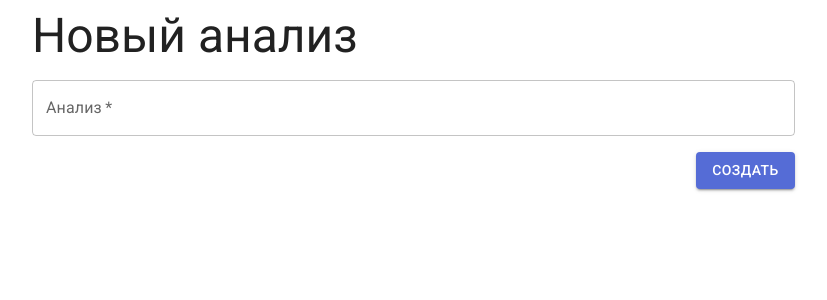
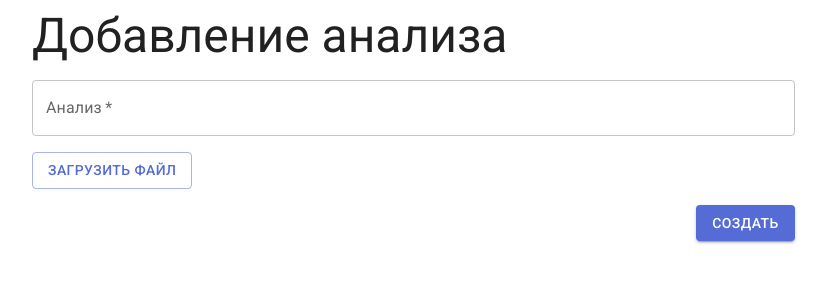
Before and after one commit to Metastasis/foxdox, a React (Create React App) app in the folder packages/frontend/: page /analysis/new in a window 1280 px wide. Shown: the top 300 px of the page, without its empty margins (32-859 px from the left). Built offline with nearby package versions, Linux system fonts and the light colour scheme.

Commit message:
Доработки

```diff
--- a/packages/frontend/package.json
+++ b/packages/frontend/package.json
@@ -29,6 +29,7 @@
   },
   "devDependencies": {
     "@anatine/zod-mock": "^1.0.1",
+    "@types/faker": "^5.5.9",
     "@types/react-router-dom": "^5.3.1",
     "faker": "^5.5.3",
     "msw": "^0.35.0"
--- a/packages/frontend/src/analysis/Analysis.tsx
+++ b/packages/frontend/src/analysis/Analysis.tsx
@@ -4,6 +4,7 @@ import Container from '@mui/material/Container';
 import FormControl from '@mui/material/FormControl';
 import TextField from '@mui/material/TextField';
 import Typography from '@mui/material/Typography';
+import Box from '@mui/material/Box';
 import LocalizationProvider from '@mui/lab/LocalizationProvider';
 import ruLocale from 'date-fns/locale/ru';
 import AdapterDateFns from '@mui/lab/AdapterDateFns';
@@ -13,6 +14,9 @@ import Layout from '../components/Layout';
 
 export default function Analysis() {
   const [value, setValue] = React.useState(null);
+  const onUpload = React.useCallback((e) => {
+    console.log(e.target.files)
+  }, [])
   return (
     <Container
       fixed
@@ -23,7 +27,7 @@ export default function Analysis() {
     >
       <Layout>
         <Typography variant="h3">
-          Новый анализ
+          Добавление анализа
         </Typography>
         <FormControl
           fullWidth
@@ -55,6 +59,28 @@ export default function Analysis() {
               )}
             />
           </LocalizationProvider>
+          <Box
+            sx={{
+              marginTop: (theme) => theme.spacing(2)
+            }}
+          >
+            <input
+              accept="image/jpg,image/jpeg,image/png,application/pdf"
+              style={{ display: 'none' }}
+              id="raised-button-file"
+              multiple
+              type="file"
+              onChange={onUpload}
+            />
+            <label htmlFor="raised-button-file">
+              <Button
+                variant="outlined"
+                component="span"
+              >
+                Загрузить файл
+              </Button>
+            </label>
+          </Box>
           <Button
             variant="contained"
             sx={{
--- a/packages/frontend/src/analysis/api.ts
+++ b/packages/frontend/src/analysis/api.ts
@@ -1,12 +1,12 @@
 import axios from 'axios';
 import {
+  Analysis,
   analysisCreateSchema,
   analysisItemsSchema,
   analysisSchema,
   DownloadLinkParams,
   fileParamsSchema,
-  SearchParams,
-  Analysis
+  SearchParams
 } from './schema';
 
 
@@ -80,9 +80,19 @@ export function create() {
 }
 
 export function update(nextAnalysis: Analysis) {
-  const updated = analysisSchema.parse(nextAnalysis)
+  const updated = analysisSchema.parse(nextAnalysis);
   return axios.post('/analysis/update', updated)
     .then(res => {
       return analysisSchema.parse(res.data as any);
     });
 }
+
+export function upload(file: any) {
+  const headers = {
+    'Content-Type': 'multipart/form-data'
+  };
+  const formData = new FormData();
+  formData.append('file', file);
+  return axios.post('/analysis/upload-file', formData, {headers})
+    .then(r => r.data);
+}
--- a/packages/frontend/src/analysis/mock.ts
+++ b/packages/frontend/src/analysis/mock.ts
@@ -1,6 +1,7 @@
 import {rest} from 'msw';
 import {Analysis, analysisSchema, searchParamsSchema} from './schema';
 import {generateMock} from '@anatine/zod-mock';
+import faker from 'faker';
 // @ts-ignore
 import biochemistry from './__mock__/simple.pdf';
 
@@ -102,5 +103,13 @@ export const handlers = [
     return res(
       ctx.json(nextAnalysis)
     );
+  }),
+  rest.post('/analysis/upload-file', async (req, res, ctx) => {
+    console.log(111, req.body);
+    return res(
+      ctx.json({
+        id: faker.datatype.uuid()
+      })
+    )
   })
 ];
```
Also changed, not shown: 1 other file (tests, documents, lock files or other folders).
